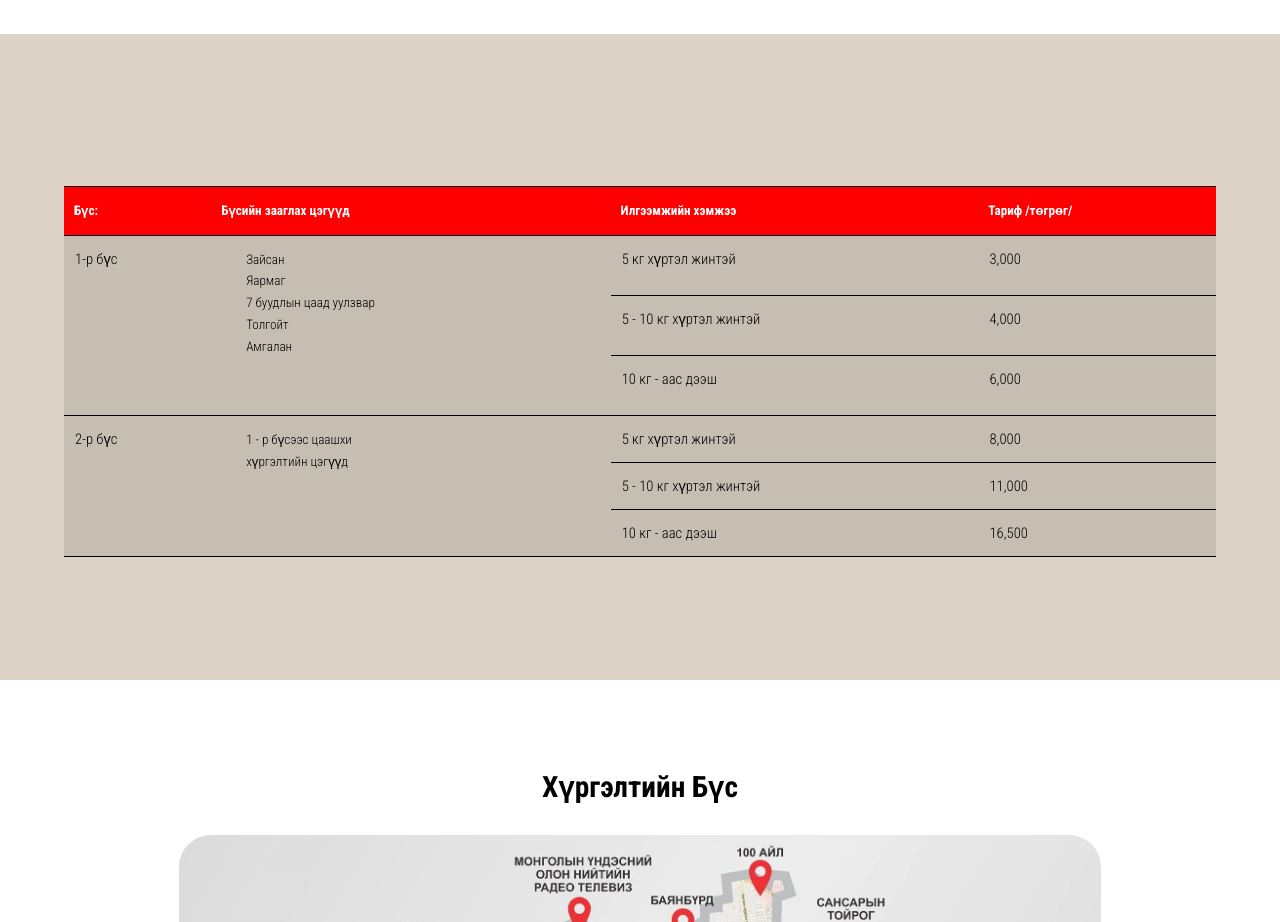
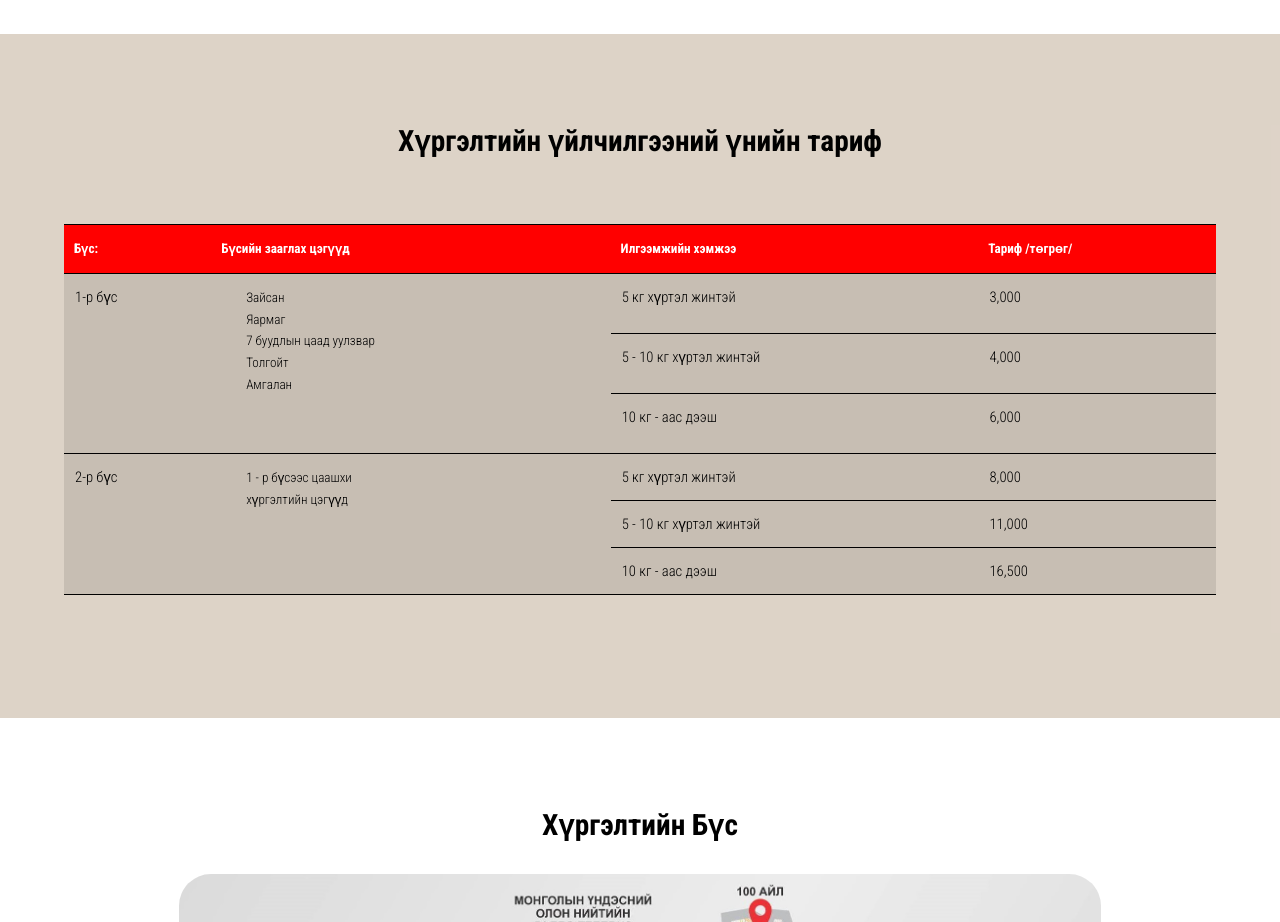
Before and after one commit to uno-b/ubexpress-website, a plain HTML site: page index.html in a window 1280 px wide. Shown: the part 1400-2322 px from the top of the page. Drawn offline with nearby package versions, Linux system fonts and the light colour scheme.

Commit message:
Added a title

```diff
--- a/assets/css/main.css
+++ b/assets/css/main.css
@@ -1126,6 +1126,11 @@ body.is-loading #banner .content {
     color: black;
 }
 
+#one h1 {
+    color: black;
+    text-align: center;
+}
+
 #two {
     background-color: white;
 }
--- a/index.html
+++ b/index.html
@@ -71,6 +71,7 @@
     </section>
 
     <section id="one" class="wrapper">
+        <h1>Хүргэлтийн үйлчилгээний үнийн тариф</h1>
         <table class="table">
             <tr>
                 <th>Бүс:</th>
```
